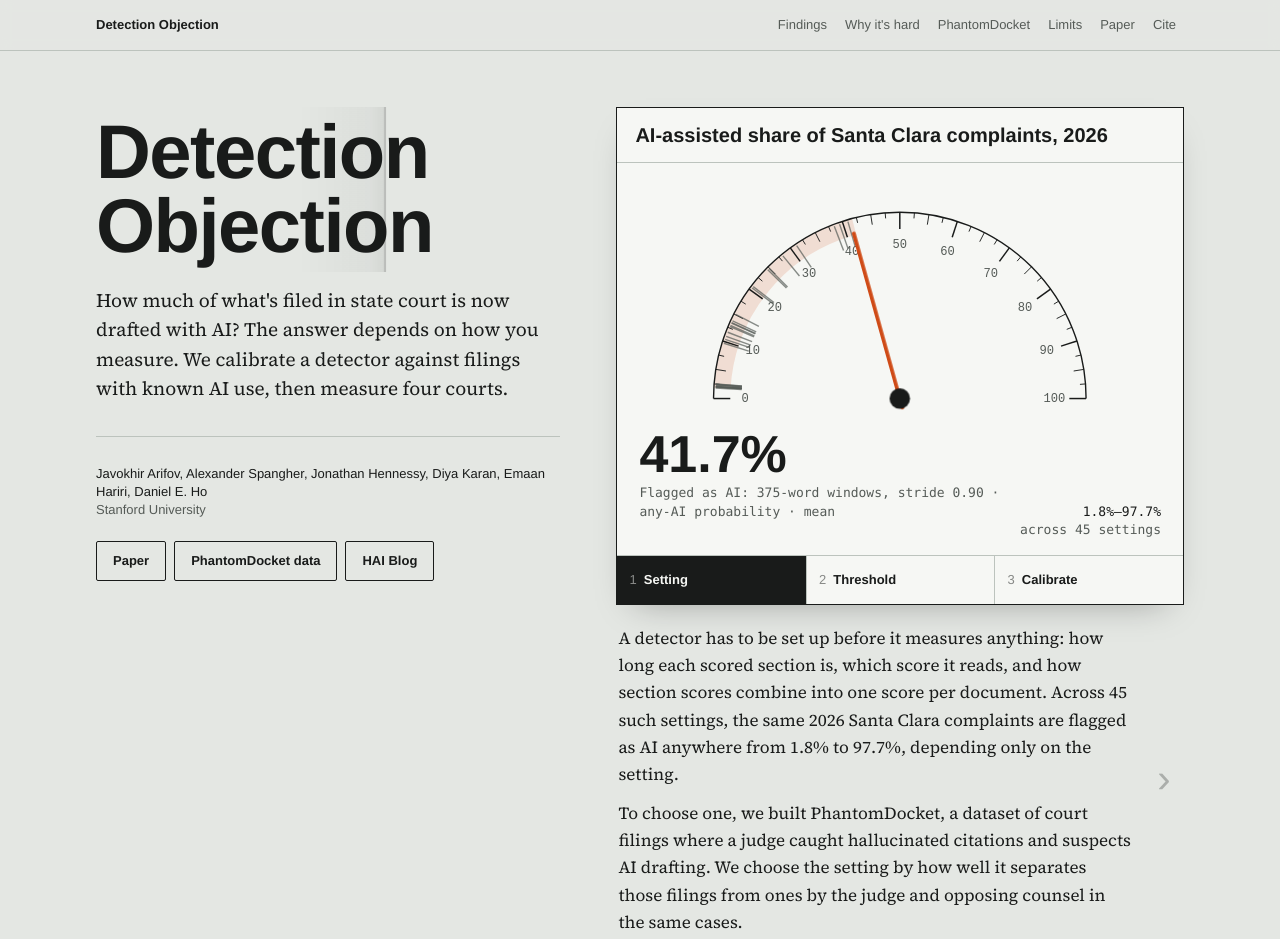
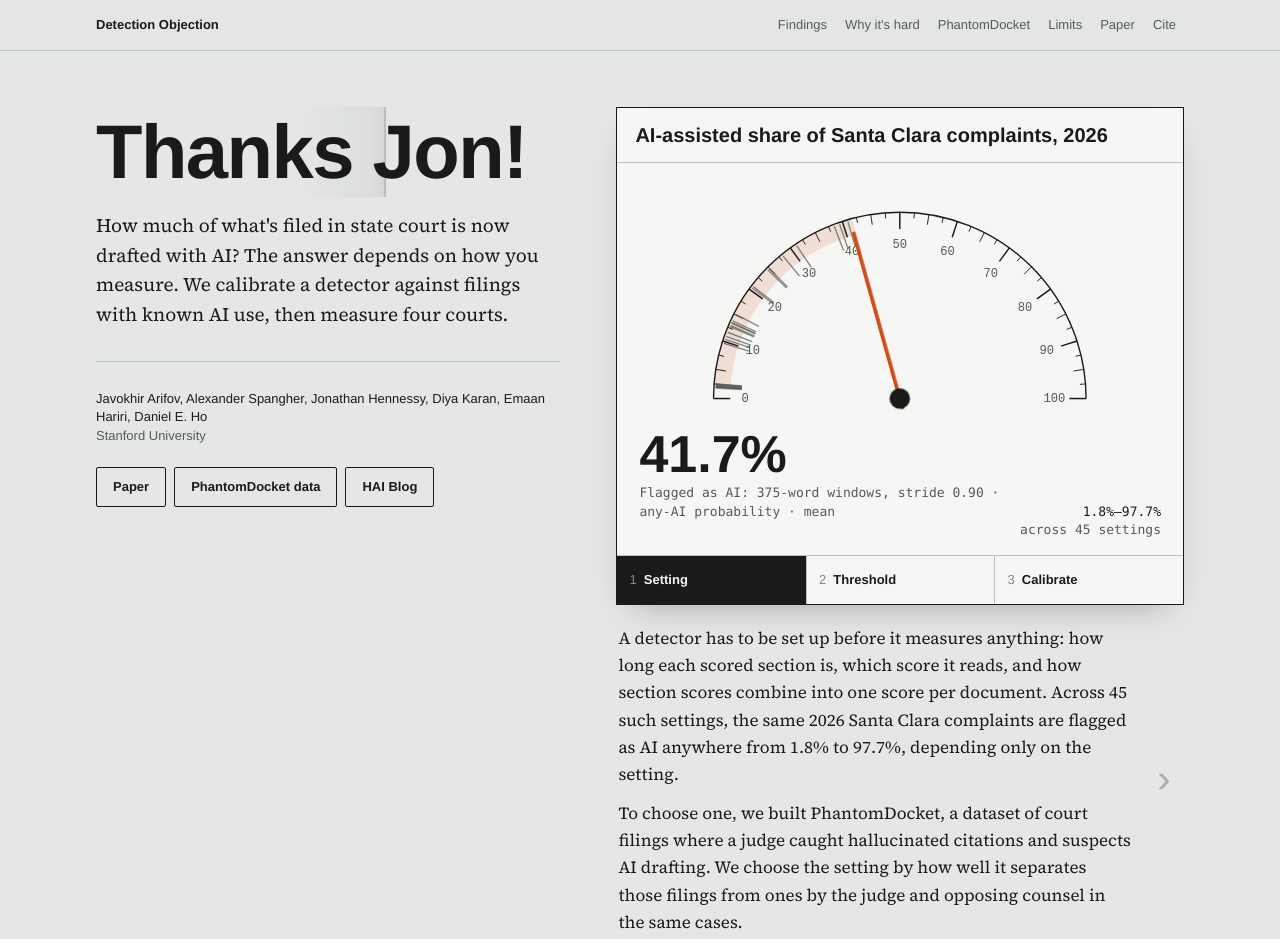
Before and after one commit to reglab/detection-objection, a plain HTML site: page index.html in a window 1280 px wide. Shown: the top 939 px of the page. Drawn offline with Linux system fonts and the light colour scheme; a web font is replaced by a local one.

Commit message:
Hero title: Thanks Jon!
Co-Authored-By: Claude Opus 5.5 <noreply@anthropic.com>

```diff
--- a/index.html
+++ b/index.html
@@ -407,7 +407,7 @@ footer b { color: var(--ink); }
   <div class="bench">
     <div class="wrap hero">
       <div class="intro">
-        <h1>Detection Objection<span class="scan" aria-hidden="true"></span></h1>
+        <h1>Thanks Jon!<span class="scan" aria-hidden="true"></span></h1>
         <p class="q">How much of what's filed in state court is now drafted with AI? The answer depends on how you measure. We calibrate a detector against filings with known AI use, then measure four courts.</p>
         <div class="intro-foot">
           <p class="authors"><b>Javokhir Arifov, Alexander Spangher, Jonathan Hennessy, Diya Karan, Emaan Hariri, Daniel E. Ho</b><br>Stanford University</p>
```
